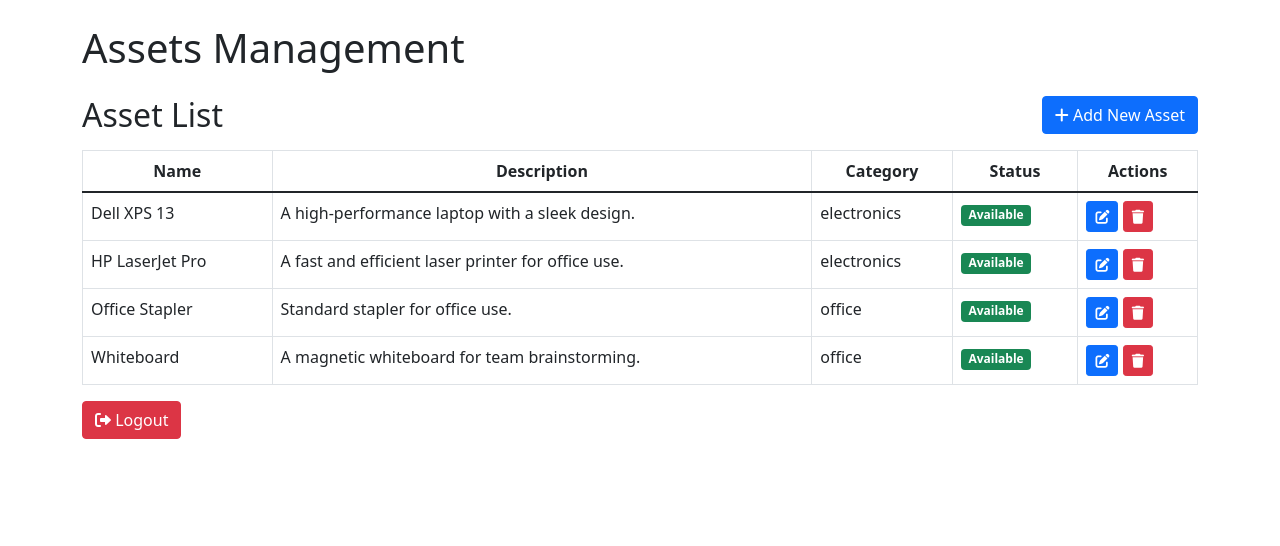
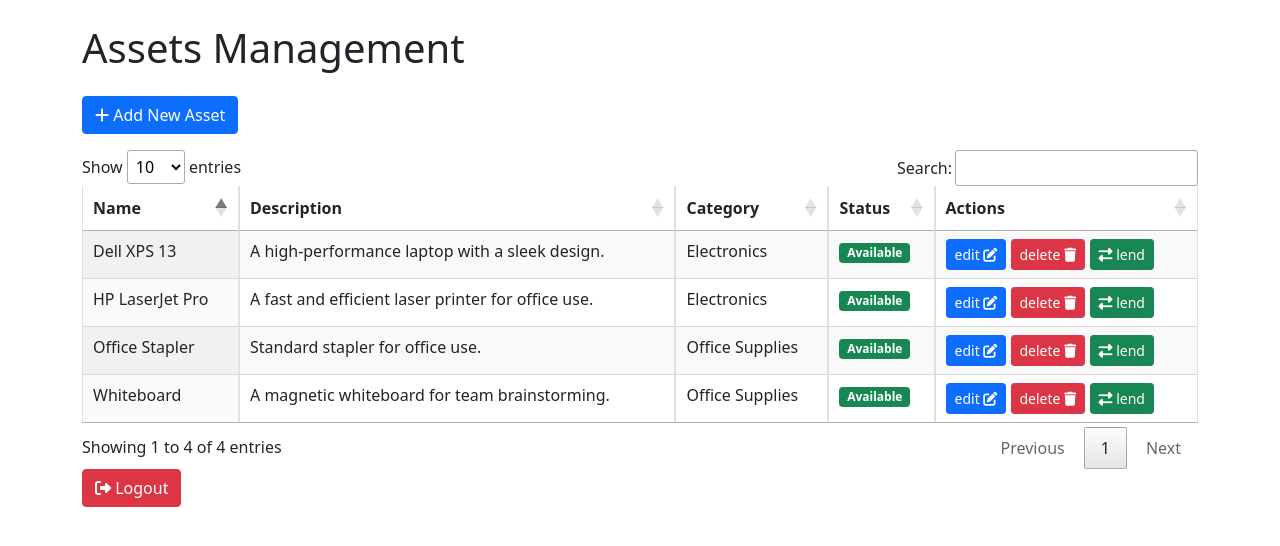
Before and after one commit to mostafanawam/assets_ms, a Django app: page /assets/ in a window 1280 px wide. Shown: the top 546 px of the page. Run offline with Django 4.2, Linux system fonts and the light colour scheme; a user stored in the database is signed in; data comes from the database, SQL or seed files in the repository; both versions use the stored data as it was after the commit; data that the repository does not hold is empty; some libraries are stand-ins or nearby versions.

Commit message:
add datatable

```diff
--- a/assets_ms/assets_ms/settings.py
+++ b/assets_ms/assets_ms/settings.py
@@ -113,7 +113,7 @@
 
 LANGUAGE_CODE = 'en-us'
 
-TIME_ZONE = 'UTC'
+TIME_ZONE = 'Asia/Beirut'
 
 USE_I18N = True
 
--- a/assets_ms/main/forms.py
+++ b/assets_ms/main/forms.py
@@ -8,6 +8,6 @@
         widgets = {
             'name': forms.TextInput(attrs={'class': 'form-control', 'placeholder': 'Enter asset name'}),
             'description': forms.Textarea(attrs={'class': 'form-control', 'rows': 3, 'placeholder': 'Enter a brief description'}),
-            'category': forms.TextInput(attrs={'class': 'form-control'}),
+            'category': forms.Select(attrs={'class': 'form-control'}),
             'status': forms.Select(attrs={'class': 'form-select'}),
         }
--- a/assets_ms/main/views.py
+++ b/assets_ms/main/views.py
@@ -1,9 +1,11 @@
 from django.shortcuts import get_object_or_404, render, redirect
 from .forms import AssetForm
-from .models import Asset, Lending
+from .models import Asset, Employee, Lending
 from django.contrib.auth import authenticate, login,logout
 from django.contrib import messages
 from django.contrib.auth.decorators import login_required
+from django.urls import reverse_lazy
+from django.utils import timezone
 
 def login_view(request):
     if request.method == 'POST':
@@ -23,9 +25,8 @@
     logout(request)  # Log the user out
     return redirect('main:login_view')  # Redirect to the login page (or any page you prefer)
 
+@login_required(login_url=reverse_lazy('main:login_view'))
 def asset_view(request):
-    if not request.user.is_authenticated:
-        return redirect('main:login_view')
     if request.method == 'POST':
         # Handle asset creation
         form = AssetForm(request.POST)
@@ -36,19 +37,22 @@
         # Handle GET: Display the list of assets
         assets = Asset.objects.all()
         form = AssetForm()  # Also prepare the form for adding a new asset
-        return render(request, 'assets/asset_list.html', {'assets': assets, 'form': form})
+        context={
+            'assets': assets,
+            'form': form,
+            "employees":Employee.objects.all()
+        }
+        return render(request, 'assets/asset_list.html',context=context )
 
+@login_required(login_url=reverse_lazy('main:login_view'))
 def delete_asset(request, asset_id):
-    if not request.user.is_authenticated:
-        return redirect('main:login_view')
     asset = get_object_or_404(Asset, id=asset_id)
     if request.method == 'POST':
         asset.delete()
         return redirect('main:asset_view')
 
+@login_required(login_url=reverse_lazy('main:login_view'))
 def edit_asset(request, asset_id):
-    if not request.user.is_authenticated:
-        return redirect('main:login_view')
     asset = get_object_or_404(Asset, id=asset_id)
 
     if request.method == 'POST':
@@ -59,25 +63,28 @@
     else:
         form = AssetForm(instance=asset)
 
+@login_required(login_url=reverse_lazy('main:login_view'))
 def lend_asset(request,asset_id):
-    if not request.user.is_authenticated:
-        return redirect('main:login_view')
+    asset = get_object_or_404(Asset, id=asset_id)
 
-    asset = get_object_or_404(Asset, id=asset_id)
     if request.method == 'POST':
+        employee = get_object_or_404(Employee, id=request.POST['employee'])
         Lending.objects.create(
             asset=asset,
-            employee=request.user
+            employee=employee
         )
         asset.status="lent"
         asset.save()
         return redirect('main:asset_view')
 
+
+@login_required(login_url=reverse_lazy('main:login_view'))
 def return_asset(request,asset_id):
-    if not request.user.is_authenticated:
-        return redirect('main:login_view')
     asset = get_object_or_404(Asset, id=asset_id)
     if request.method == 'POST':
         asset.status="available"
         asset.save()
+        current_lending=asset.current_lending
+        current_lending.return_date=timezone.now()
+        current_lending.save()
         return redirect('main:asset_view')
--- a/assets_ms/templates/assets/asset_list.html
+++ b/assets_ms/templates/assets/asset_list.html
@@ -4,25 +4,24 @@
     <div class="container">
         <h1 class="my-4">Assets Management</h1>
         <div class="d-flex justify-content-between align-items-center my-3">
-            <h2 class="mb-0">Asset List</h2>
-
-            {% if user.is_superuser %}
+            <!-- <h2 class="mb-0">Asset List</h2> -->
                 <div>
                     <button type="button" class="btn btn-primary" data-bs-toggle="modal" data-bs-target="#addAssetModal">
                         <i class="fas fa-plus"></i> Add New Asset
                     </button>
                 </div>
-            {% endif %}
         </div>
 
         <div class="table-responsive">
-            <table class="table table-bordered">
+            <table class="table table-bordered display" id="assetsTable" >
                 <thead class="text-center">
                     <tr>
                         <th>Name</th>
                         <th>Description</th>
                         <th>Category</th>
                         <th>Status</th>
+                        <!-- <th>Lent To</th> -->
+                        <!-- <th>Created At</th> -->
                         <th>Actions</th>
                     </tr>
                 </thead>
@@ -31,50 +30,87 @@
                     <tr>
                         <td>{{ asset.name }}</td>
                         <td>{{ asset.description }}</td>
-                        <td>{{ asset.category }}</td>
-                        <td>
+                        <td>{{ asset.get_category_display }}</td>
+                        <!-- <td>
                             <span class="badge {% if asset.status == 'available' %}bg-success{% else %}bg-danger{% endif %}">
                                 {{ asset.get_status_display }}
                             </span>
+                        </td> -->
+                        <td>
+                            {% if asset.is_lent %}
+                                Lent to <b>{{ asset.current_employee.name }}</b> in {{asset.current_lending.lend_date|date:"Y-m-d"}}
+                            {% else %}
+                                <span class="badge {% if asset.status == 'available' %}bg-success{% else %}bg-danger{% endif %}">
+                                    {{ asset.get_status_display }}
+                                </span>
+                            {% endif %}
                         </td>
+
+                        <!-- <td>{{asset.created_at}}</td> -->
                         <td>
                             <!-- Edit button -->
-
-                            {% if user.is_superuser %}
                             <button type="button" class="btn btn-primary btn-sm" data-bs-toggle="modal" data-bs-target="#editAssetModal{{ asset.id }}">
-                                    <i class="fas fa-edit"></i>
+                                edit <i class="fas fa-edit"></i>
                             </button>
 
                             <!-- Delete button -->
                             <form method="POST" action="{% url 'main:delete_asset' asset.id %}" style="display:inline;">
                                 {% csrf_token %}
                                 <button type="submit" class="btn btn-danger btn-sm">
-                                        <i class="fa fa-trash" aria-hidden="true"></i>
+                                   delete <i class="fa fa-trash" aria-hidden="true"></i>
                                 </button>
                             </form>
+                            {% if asset.status == "available" %}
+                                <button class="btn btn-success btn-sm" data-bs-toggle="modal"  data-bs-target="#lendModal{{ asset.id }}">
+                                    <i class="fas fa-exchange-alt"></i>
+                                    lend
+                                </button>
                             {% else %}
-                                {% if asset.status == "available" %}
-                                    <form method="POST" action="{% url 'main:lend_asset' asset.id %}">
+                                <form method="POST" action="{% url 'main:return_asset' asset.id %}" style="display:inline;">
                                     {% csrf_token %}
-                                        <button  type="submit" class="btn btn-primary btn-sm">
-                                            Lend
+                                    <button class="btn btn-success btn-sm">
+                                        <i class="fas fa-undo"></i>  return
                                     </button>
                                 </form>
-                                {% else %}
-                                    <form method="POST" action="{% url 'main:return_asset' asset.id %}">
-                                        {% csrf_token %}
-                                        <button type="submit" class="btn btn-success btn-sm">
-                                            Return
-                                        </button>
-                                    </form>
-                                {% endif %}
                             {% endif %}
                         </td>
                     </tr>
 
+
+                    <!-- Modal -->
+                    <div class="modal fade" id="lendModal{{ asset.id }}" tabindex="-1" aria-labelledby="lendModalLabel{{ asset.id }}" aria-hidden="true">
+                        <div class="modal-dialog modal-dialog-centered">
+                            <div class="modal-content">
+                                <div class="modal-header">
+                                    <h5 class="modal-title" id="lendModalLabel{{ asset.id }}">Select Employee to Lend</h5>
+                                    <button type="button" class="btn-close" data-bs-dismiss="modal" aria-label="Close"></button>
+                                </div>
+                                <div class="modal-body">
+                                    <form method="POST" action="{% url 'main:lend_asset' asset.id  %}">  <!-- Replace 'your-lend-url' with your actual URL -->
+                                        {% csrf_token %}
+                                        <div class="mb-3">
+                                            <label for="employeeSelect" class="form-label">Select Employee</label>
+                                            <select class="form-select" id="employeeSelect" name="employee" required>
+                                                <option value="" disabled selected>Select an employee</option>
+                                                {% for employee in employees %}
+                                                    <option value="{{ employee.id }}">{{ employee.name }}</option>
+                                                {% endfor %}
+                                            </select>
+                                        </div>
+                                        <div class="modal-footer">
+                                            <button type="button" class="btn btn-secondary" data-bs-dismiss="modal">Close</button>
+                                            <button type="submit" class="btn btn-primary">Confirm Lending</button>
+                                        </div>
+                                    </form>
+                                </div>
+                            </div>
+                        </div>
+                    </div>
+
+
                     <!-- Edit Modal for each asset -->
                     <div class="modal fade" id="editAssetModal{{ asset.id }}" tabindex="-1" aria-labelledby="editAssetModalLabel{{ asset.id }}" aria-hidden="true">
-                        <div class="modal-dialog">
+                        <div class="modal-dialog modal-dialog-centered">
                             <div class="modal-content">
                                 <div class="modal-header">
                                     <h5 class="modal-title" id="editAssetModalLabel{{ asset.id }}">Edit Asset: {{ asset.name }}</h5>
@@ -93,10 +129,19 @@
                                             <textarea name="description" class="form-control" rows="3">{{ asset.description }}</textarea>
                                         </div>
 
+
+
                                         <div class="mb-3">
                                             {{ form.category.label_tag }}
-                                            <input type="text" name="category" class="form-control" value="{{ asset.category }}">
+                                            <select name="category" class="form-select">
+                                                {% for category, display in form.category.field.choices %}
+                                                    <option value="{{ category }}" {% if category == asset.category %}selected{% endif %}>
+                                                        {{ display }}
+                                                    </option>
+                                                {% endfor %}
+                                            </select>
                                         </div>
+
 
                                         <div class="mb-3">
                                             {{ form.status.label_tag }}
@@ -118,21 +163,19 @@
                             </div>
                         </div>
                     </div>
-                    {% empty %}
-                    <tr>
-                        <td colspan="5">No assets available.</td>
-                    </tr>
+
                     {% endfor %}
                 </tbody>
             </table>
+
+        </div>
+
         <a href="{% url 'main:logout_view' %}" class="btn btn-danger me-2">
             <i class="fas fa-sign-out-alt    "></i>   Logout
         </a>
-        </div>
-
         <!-- Modal for creating new assets -->
         <div class="modal fade" id="addAssetModal" tabindex="-1" aria-labelledby="addAssetModalLabel" aria-hidden="true">
-            <div class="modal-dialog">
+            <div class="modal-dialog modal-dialog-centered">
                 <div class="modal-content">
                     <div class="modal-header">
                         <h5 class="modal-title" id="addAssetModalLabel">Add New Asset</h5>
@@ -170,5 +213,14 @@
                 </div>
             </div>
         </div>
+
+
+
     </div>
+    <script>
+        $(document).ready(function() {
+            $('#assetsTable').DataTable();
+        });
+    </script>
+
     {% endblock %}
--- a/assets_ms/templates/base.html
+++ b/assets_ms/templates/base.html
@@ -5,7 +5,14 @@
     <meta name="viewport" content="width=device-width, initial-scale=1.0">
     <title>Assets | Admin</title>
     <link rel="stylesheet" href="https://cdn.jsdelivr.net/npm/bootstrap@5.1.3/dist/css/bootstrap.min.css">
-    <link rel="stylesheet" href="https://cdnjs.cloudflare.com/ajax/libs/font-awesome/6.0.0-beta3/css/all.min.css" referrerpolicy="no-referrer" />
+    <link rel="stylesheet" href="https://cdnjs.cloudflare.com/ajax/libs/font-awesome/6.6.0/css/all.min.css" referrerpolicy="no-referrer" />
+
+
+
+    <link rel="stylesheet" href="https://cdn.datatables.net/2.1.8/css/dataTables.dataTables.css" />
+
+    <script src="https://code.jquery.com/jquery-3.6.0.min.js"></script>
+    <script src="https://cdn.datatables.net/2.1.8/js/dataTables.js"></script>
     <style>
         .login-form {
             width: 400px; /* Set the width of the form */
@@ -15,7 +22,11 @@
 <body>
 
     {% block main %} {% endblock %}
+    <script src="https://cdn.jsdelivr.net/npm/bootstrap@5.1.3/dist/js/bootstrap.bundle.min.js"></script>
 
-    <script src="https://cdn.jsdelivr.net/npm/bootstrap@5.1.3/dist/js/bootstrap.bundle.min.js"></script>
+
+
+
+
 </body>
 </html>
```
Also changed, not shown: assets_ms/main/admin.py (+9 -1 lines), assets_ms/main/fixtures/Asset.test.json (added, +46 -0 lines), assets_ms/main/fixtures/Employee.test.json (added, +37 -0 lines), assets_ms/main/fixtures/User.static.json (+0 -18 lines), assets_ms/main/models.py (+52 -19 lines), assets_ms/main/migrations/0001_initial.py (deleted), assets_ms/main/migrations/0002_remove_lending_expected_return_date.py (deleted), assets_ms/main/migrations/0003_alter_lending_employee_delete_employee.py (deleted), assets_ms/main/migrations/0004_rename_actual_return_date_lending_return_date.py (deleted), 2 other files. Lines whose indentation alone changed are shown as unchanged.
